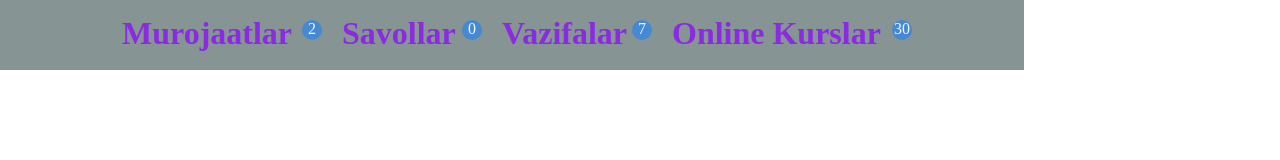
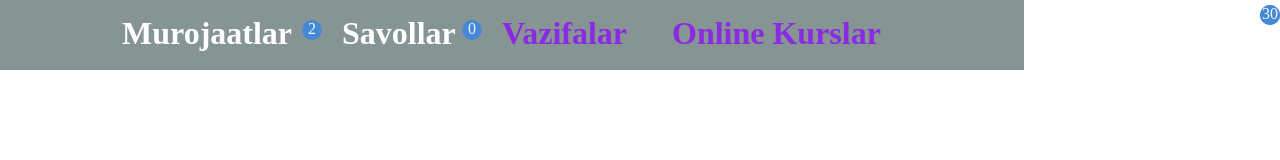
Before and after one commit to asilJPG/Blocks, a plain HTML site: page index.html in a window 1280 px wide. Drawn offline with Linux system fonts and the light colour scheme.

Commit message:
Update style4.css

```diff
--- a/style4.css
+++ b/style4.css
@@ -14,26 +14,26 @@
 }
 .wrapper .mirojat {
   margin-left: 10px;
-  color: blueviolet;
+  color: white;
   position: relative;
   height: 40px;
   width: 200px;
 }
 .wrapper .savollar {
   position: relative;
-  color: blueviolet;
+  color: white;
   height: 40px;
   width: 140px;
 }
 .wrapper .vazifalar {
   color: blueviolet;
-  position: relative;
+  position: white;
   height: 40px;
   width: 150px;
 }
 .wrapper .online-kurslar {
   color: blueviolet;
-  position: relative;
+  position: white;
   height: 40px;
   width: 240px;
 }
```
